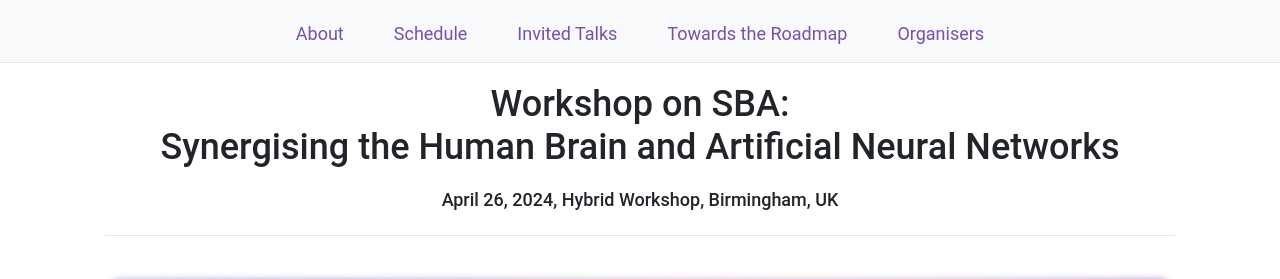
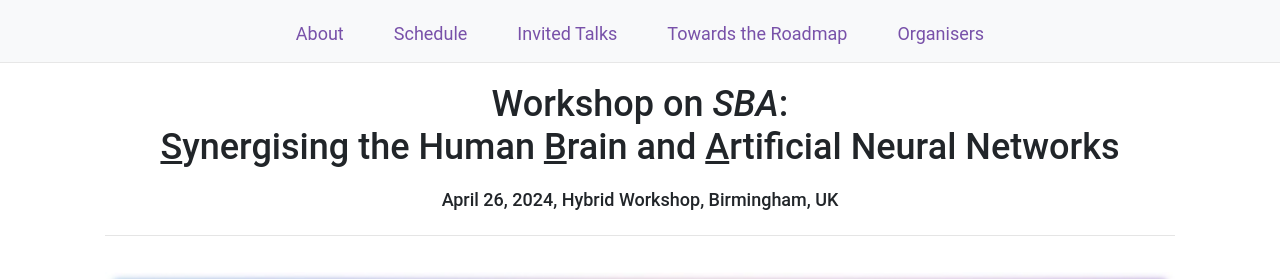
Before and after one commit to MIx-group/sba-workshop, a Jekyll site: the page built from index.html, in a window 1280 px wide. Shown: the top 279 px of the page. Built offline with Jekyll 4.4.1, drawn with Linux system fonts in a browser that asks for light colours; nearby versions of some CDN libraries; some of the changed lines change nothing that is shown.

Commit message:
update text

```diff
--- a/_layouts/default.html
+++ b/_layouts/default.html
@@ -3,7 +3,7 @@
 
 <head>
   <meta charset="utf-8">
-  <title>Workshop on <em>SBA</em>: <u>S</u>ynergising the Human <u>B</u>rain and <u>A</u>rtificial Neural Networks</title>
+  <title>Workshop on SBA: Synergising the Human Brain and Artificial Neural Networks</title>
   <script src="https://ajax.googleapis.com/ajax/libs/jquery/2.1.0/jquery.min.js"></script>
   <link rel="stylesheet" href="https://stackpath.bootstrapcdn.com/bootstrap/4.4.1/css/bootstrap.min.css" integrity="sha384-Vkoo8x4CGsO3+Hhxv8T/Q5PaXtkKtu6ug5TOeNV6gBiFeWPGFN9MuhOf23Q9Ifjh" crossorigin="anonymous">
   <script src="https://stackpath.bootstrapcdn.com/bootstrap/4.4.1/js/bootstrap.min.js" integrity="sha384-wfSDF2E50Y2D1uUdj0O3uMBJnjuUD4Ih7YwaYd1iqfktj0Uod8GCExl3Og8ifwB6" crossorigin="anonymous"></script>
@@ -63,7 +63,7 @@
     <div class="page-content">
 
       <div class="row justify-content-center">
-        <h1 class="text-center">Workshop on SBA:<br />Synergising the Human Brain and Artificial Neural Networks</h1>
+        <h1 class="text-center">Workshop on <em>SBA</em>:<br /><u>S</u>ynergising the Human <u>B</u>rain and <u>A</u>rtificial Neural Networks</h1>
         <div class="break"></div>
         <h4 class="text-center">April 26, 2024, Hybrid Workshop, Birmingham, UK</h4>
         <div class="break"></div>
--- a/index.html
+++ b/index.html
@@ -23,7 +23,7 @@ The workshop will bring together experts from both neuroscience and computer sci
 </div>
 
 <div id="organizers" class="row">
-<h2>Organizers</h2>
+<h2>Organisers</h2>
 <div class="break"></div>
 <ul>
   <li><a href="https://jianbojiao.com/">Jianbo Jiao</a> (The <a href="https://mix.jianbojiao.com/">MIx</a> group, University of Birmingham)</li>
```
